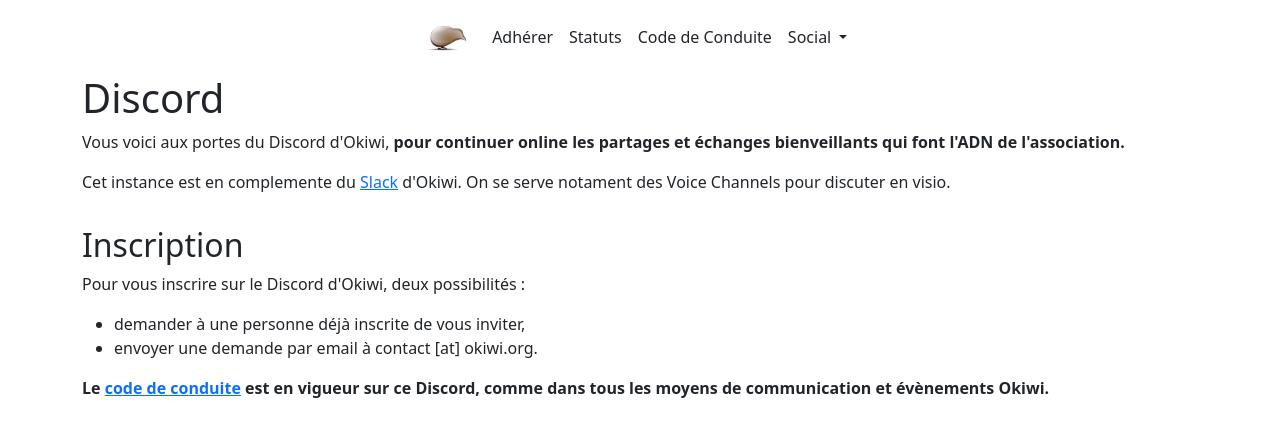
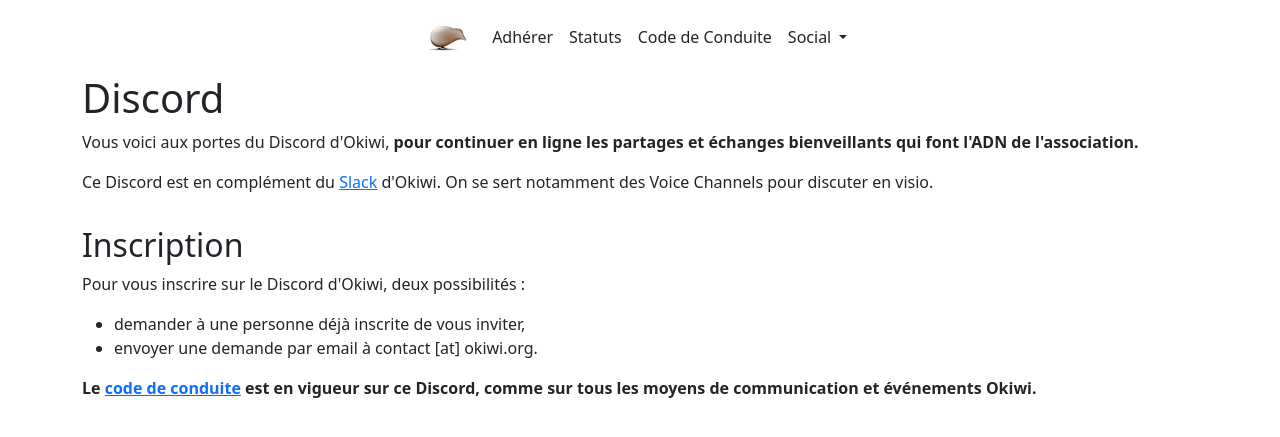
Before and after one commit to okiwi/okiwi.org, a Jekyll site: the page built from discord/index.html, in a window 1280 px wide. Shown: the top 437 px of the page. Built offline with Jekyll 4.4.1, drawn with Linux system fonts in a browser that asks for light colours.

Commit message:
Correction typos

```diff
--- a/discord/index.html
+++ b/discord/index.html
@@ -7,9 +7,9 @@
         <div class="col-xs-12 p-y-3">
             <h1>Discord</h1>
             <p>
-				Vous voici aux portes du Discord d'Okiwi, <b>pour continuer online les partages et échanges bienveillants qui font l'ADN de l'association.</b>
+				Vous voici aux portes du Discord d'Okiwi, <b>pour continuer en ligne les partages et échanges bienveillants qui font l'ADN de l'association.</b>
             </p><p>
-            	Cet instance est en complemente du <a href="../slack/">Slack</a> d'Okiwi. On se serve notament des Voice Channels pour discuter en visio.
+            	Ce Discord est en complément du <a href="../slack/">Slack</a> d'Okiwi. On se sert notamment des Voice Channels pour discuter en visio.
             </p>
             <p class="d-grid gap-2">
                 <h2>Inscription</h2>
@@ -19,7 +19,7 @@
                     <li>envoyer une demande par email à contact [at] okiwi.org.</li>
                 </ul>
             </p>
-            <b>Le <a href="/CoC.html">code de conduite</a> est en vigueur sur ce Discord, comme dans tous les moyens de communication et évènements Okiwi.</b>
+            <b>Le <a href="/CoC.html">code de conduite</a> est en vigueur sur ce Discord, comme sur tous les moyens de communication et événements Okiwi.</b>
         </div>
     </div>
 </div>
```
